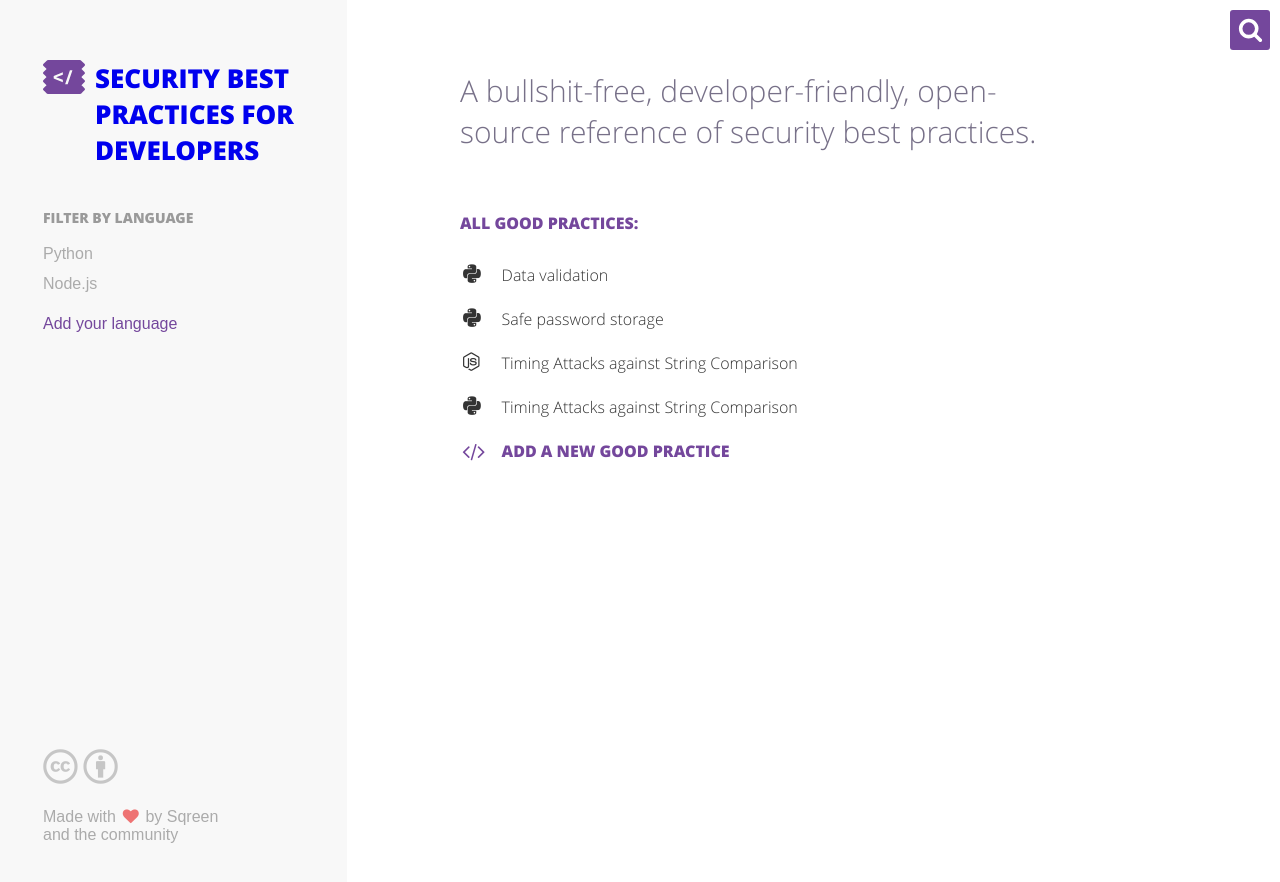
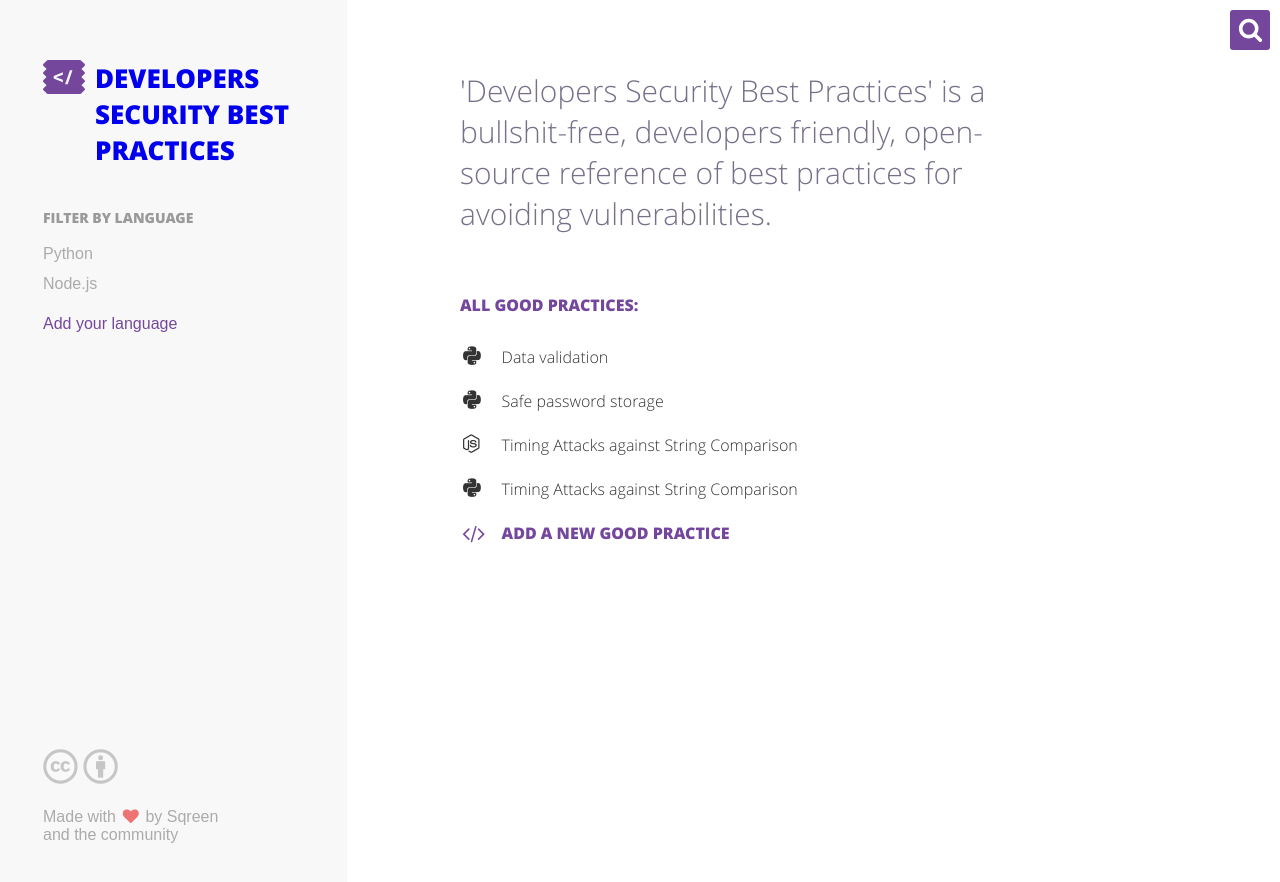
Before and after one commit to sqreen/DevelopersSecurityBestPractices, a Jekyll site: the page built from index.md, in a window 1280 px wide and 900 px high. Shown: the top 882 px of the window. Built offline with Jekyll 4.4.1, drawn with Linux system fonts in a browser that asks for light colours.

Commit message:
Revert "Feature/update name"

```diff
--- a/_config.yml
+++ b/_config.yml
@@ -13,13 +13,13 @@
 # you will see them accessed via {{ site.title }}, {{ site.email }}, and so on.
 # You can create any custom variable you would like, and they will be accessible
 # in the templates via {{ site.myvariable }}.
-title: Security Best Practices for Developers
+title: Developers Security Best Practices
 description: > # this means to ignore newlines until "baseurl:"
-  A bullshit-free, developer-friendly, open-source reference of security best practices.
-
-baseurl: /SecurityBestPracticesforDevelopers
-url: "https://sqreen.github.io/SecurityBestPracticesforDevelopers/"
-github_url: "https://github.com/sqreen/SecurityBestPracticesforDevelopers"
+  'Developers Security Best Practices' is a bullshit-free, developers friendly, open-source reference of best practices
+  for avoiding vulnerabilities.
+baseurl: /DevelopersSecurityBestPractices
+url: "https://sqreen.github.io/DevelopersSecurityBestPractices/"
+github_url: "https://github.com/sqreen/DevelopersSecurityBestPractices"
 
 languages_humanized:
   c: "C"
--- a/_includes/logo.html
+++ b/_includes/logo.html
@@ -4,6 +4,6 @@
         <img src="{{site.baseurl}}/assets/img/logo-codoms.png" />
     </object>
 
-    <span>Security Best Practices for Developers</span>
+    <span>Developers Security Best Practices</span>
   </h1>
 </a>
```
